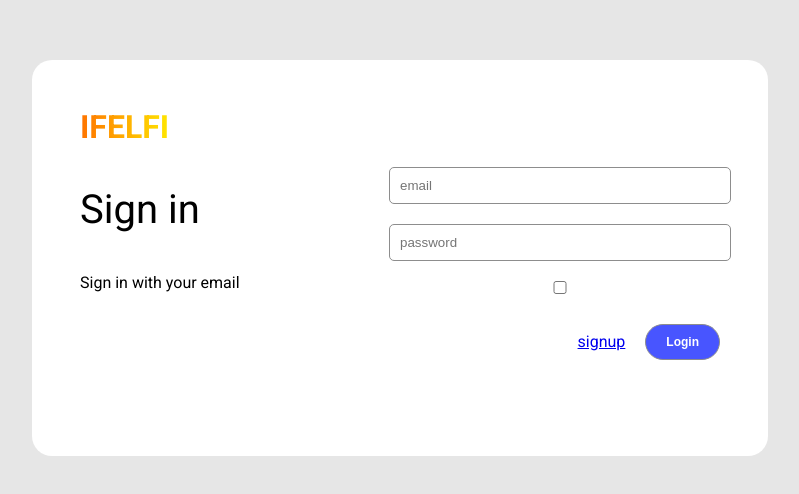
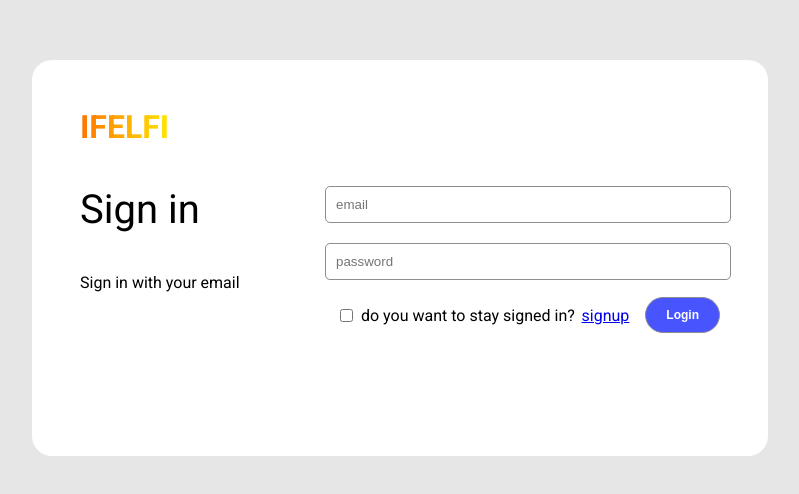
Before and after one commit to IFELFI/ifauth-front, a SvelteKit app: page /signin in a window 1280 px wide. Shown: the part 142-636 px from the top of the page, without its empty margins (240-1039 px from the left). Built offline with nearby package versions, Linux system fonts and the light colour scheme; no server answers.

Commit message:
Refactor component and type names for consistency

```diff
--- a/src/app.css
+++ b/src/app.css
@@ -19,24 +19,39 @@ form {
 }
 
 form > input {
-  margin: 10px 0;
+  margin: 10px;
   padding: 10px;
   width: 100%;
   border: var(--border);
   border-radius: 5px;
 }
 
-.button-container {
+.bottomContainer {
   display: flex;
-  margin-top: 20px;
+  flex-direction: row;
+  width: 100%;
+}
+
+.checkBoxContainer {
+  display: flex;
+  flex-direction: row;
+  align-items: left;
+  width: 100%;
+}
+
+.checkBoxContainer > input {
+  margin-right: 0.5rem;
+}
+
+.buttonContainer {
+  display: flex;
   flex-direction: row;
   align-items: center;
   justify-content: right;
-  width: 100%;
 }
 
-.button-container > .btn {
-  margin-left: 20px;
+.buttonContainer > .btn {
+  margin-left: 1rem;
 }
 
 .btn {
--- a/src/lib/components/Alert.svelte
+++ b/src/lib/components/Alert.svelte
@@ -19,7 +19,7 @@
 
 <div>
   {#if $isActivated}
-      <div class={`alert-box ${type}`} in:receive={{key:1}} out:send={{key:1}}>
+      <div class={`alertCox ${type}`} in:receive={{key:1}} out:send={{key:1}}>
         <p>
           {message}
         </p>
@@ -28,7 +28,7 @@
 </div>
 
 <style>
-  .alert-box {
+  .alertCox {
     padding: 1rem;
     background-color: grey;
     border-radius: 10px;
--- a/src/lib/components/Auth.svelte
+++ b/src/lib/components/Auth.svelte
@@ -2,44 +2,44 @@
 	import Logo from "./Logo.svelte";
 </script>
 
-<div class="auth-container">
-  <div class="info-container">
+<div class="authContainer">
+  <div class="infoContainer">
     <Logo size={'2rem'}/>
     <div class="info">
-      <div class="path-container">
+      <div class="pathContainer">
         <slot name="path" />
       </div>
-      <div class="guide-container">
+      <div class="guideContainer">
         <slot name="guide" />
       </div>
-      <div class="alert-container">
+      <div class="alertContainer">
         <slot name="alert" />
       </div>
     </div>
   </div>
-  <div class="form-container">
+  <div class="formContainer">
     <slot name="form"/>
   </div>
 </div>
 
 <style>
-  .info-container {
+  .infoContainer {
     display: flex;
     flex-direction: column;
   }
-  .path-container {
+  .pathContainer {
     font-size: 2.5rem;
   }
-  .guide-container {
+  .guideContainer {
     font-size: 1rem;
   }
-  .form-container {
+  .formContainer {
     flex-direction: column;
     align-self: center;
   }
-  .auth-container {
+  .authContainer {
     display: grid;
-    grid-template-columns: 1fr 1fr;
+    grid-template-columns: 1fr 1.5fr;
     width: clamp(400px, 50%, 1000px);
     min-height: 300px;
     padding: 3rem;
@@ -47,7 +47,7 @@
     background-color: white;
     justify-content: center;
   }
-  .alert-container {
+  .alertContainer {
     position: absolute;
     bottom: 0;
     right: 0;
--- a/src/lib/components/Profile.svelte
+++ b/src/lib/components/Profile.svelte
@@ -13,41 +13,41 @@
 </script>
 
 {#if profile}
-<div class="profile-container">
-  <div class='card-container'>
-    <div class="image-container">
+<div class="profileContainer">
+  <div class='cardContainer'>
+    <div class="imageContainer">
       <img src={profile.imageUrl ?? defaultImage} alt="Not Found"/>
       <div class="middle">
         <div class="text">change image</div>
       </div>
     </div>
-    <div class="info-container">
+    <div class="infoContainer">
       <div class="info-title">
         nickname
       </div>
-      <div class="info-text">
+      <div class="infoText">
         {profile.nickname}
       </div>
-      <div class="info-title">
+      <div class="infoTitle">
         email
       </div>
-      <div class="info-text">
+      <div class="infoText">
         {profile.email}
       </div>
-      <div class="info-title">
+      <div class="infoTitle">
         joined
       </div>
-      <div class="info-text">
+      <div class="infoText">
         {new Intl.DateTimeFormat($language, {
           year: 'numeric',
           month: 'long',
           day: 'numeric'
         }).format(Date.parse(profile.joinDate))}
       </div>
-      <div class="info-title">
+      <div class="infoTitle">
         updated
       </div>
-      <div class="info-text">
+      <div class="infoText">
         {new Intl.DateTimeFormat($language, {
           year: 'numeric',
           month: 'long',
@@ -67,7 +67,7 @@
 {/if}
 
 <style>
-  .profile-container {
+  .profileContainer {
     display: flex;
     flex-direction: column;
     justify-content: center;
@@ -75,7 +75,7 @@
     width: 100%;
     height: 100%;
   }
-  .card-container {
+  .cardContainer {
     display: grid;
     grid-template-columns: 1fr 1fr;
     justify-items: center;
@@ -88,7 +88,7 @@
     margin-bottom: 2rem;
   }
 
-  .image-container {
+  .imageContainer {
     display: flex;
     position: relative;
     flex-direction: column;
@@ -96,7 +96,7 @@
     align-items: center;
   }
 
-  .image-container img {
+  .imageContainer img {
     width: 300px;
     height: 300px;
     border-radius: 50%;
@@ -116,16 +116,16 @@
     text-align: center;
   }
 
-  .image-container:hover img {
+  .imageContainer:hover img {
     cursor: pointer;
     filter: brightness(0.8);
   }
 
-  .image-container:hover .middle {
+  .imageContainer:hover .middle {
     opacity: 1;
   }
 
-  .text{
+  .text {
     opacity: 0.8;
     padding: 10px;
     border-radius: 20px;
@@ -134,24 +134,24 @@
     background-color: var(--button-color);
   }
 
-  .info-container {
+  .infoContainer {
     display: grid;
     grid-template-columns: 0.5fr 1fr;
     width: 80%;
     row-gap: 1rem;
   }
 
-  .info-title {
+  .infoTitle {
     font-size: 1.25rem;
     text-transform: capitalize;
     margin-right: 1rem;
   }
 
-  .info-title::after {
+  .infoTitle::after {
     content: ':';
   }
 
-  .info-text {
+  .infoText {
     font-size: 0.8rem;
     border: 1px solid gray;
     align-content: center;
--- a/src/routes/+layout.svelte
+++ b/src/routes/+layout.svelte
@@ -1,10 +1,10 @@
 <script lang="ts">
 	import { writable } from 'svelte/store';
 	import '../app.css';
-  import type { layoutData } from './$types';
+  import type { LayoutData } from './$types';
   import { setContext } from 'svelte';
 
-  export let data: layoutData;
+  export let data: LayoutData;
 
   const language = writable<string>('ko');
 
--- a/src/routes/+page.svelte
+++ b/src/routes/+page.svelte
@@ -1,9 +1,9 @@
 <script lang="ts">
   import Logo from '$lib/components/Logo.svelte';
 	import Profile from '$lib/components/Profile.svelte';
-	import type { pageData } from './$types';
+	import type { MainPageData } from './$types';
 
-  export let data: pageData;
+  export let data: MainPageData;
 </script>
 
 <div class="container">
--- a/src/routes/signin/+page.server.ts
+++ b/src/routes/signin/+page.server.ts
@@ -3,12 +3,33 @@ import { signin } from '$lib/api/auth.js';
 import { errorHandler } from '$lib/api/errorHandler.js';
 import { code } from '$lib/store.js';
 import { fail, redirect } from '@sveltejs/kit';
+import type { SigninPageServerLoad } from '../$types.js';
+
+export const load: SigninPageServerLoad = async ({ cookies, url }) => {
+	const redirectUrl = url.searchParams.get('redirectUrl');
+	if (cookies.get('autoLogin')) {
+		const response = await signin.auto();
+		if (response.status === 200) {
+			const body = await response.json();
+			if (!body.code) {
+				return;
+			}
+			code.set(body.code);
+			if (redirectUrl) {
+				redirect(302, `${redirectUrl}?code=${body.code}`);
+			} else {
+				redirect(302, HOME_URL);
+			}
+		}
+	}
+};
 
 export const actions = {
 	local: async ({ request }: { request: Request }) => {
 		const data = await request.formData();
 		const email = data.get('email')?.toString();
 		const password = data.get('password')?.toString();
+		const autoLogin = data.get('autoLogin')?.toString();
 		const redirectUrl = data.get('redirectUrl')?.toString();
 
 		if (!email || !password) {
@@ -17,7 +38,7 @@ export const actions = {
 			});
 		}
 
-		const response = await signin.local(email, password);
+		const response = await signin.local(email, password, autoLogin === 'on');
 
 		if (response.status === 200) {
 			const body = await response.json();
@@ -32,8 +53,9 @@ export const actions = {
 
 			if (redirectUrl) {
 				redirect(302, `${redirectUrl}?code=${body.code}`);
+			} else {
+				redirect(302, HOME_URL);
 			}
-			redirect(302, HOME_URL);
 		}
 
 		return errorHandler(response);
--- a/src/routes/signin/+page.svelte
+++ b/src/routes/signin/+page.svelte
@@ -20,10 +20,17 @@
   <form slot="form" method="POST" action="?/local">
     <input type="text" placeholder="email" name="email" required />
     <input type="password" placeholder="password" name="password" required />
-    <input type="checkbox">
-    <div class="button-container">
-      <a href="signup">signup</a>
-      <button type="submit" class="btn">Login</button>
+    <div class="bottomContainer">
+      <div class="checkBoxContainer">
+        <input type="checkbox" name="autoLogin">
+        <p >
+          do you want to stay signed in?
+        </p>
+      </div>
+      <div class="buttonContainer">
+        <a href="signup">signup</a>
+        <button type="submit" class="btn">Login</button>
+      </div>
     </div>
     <input type="hidden" name="redirectUrl" value={redirectUrl} />
   </form>
```
Also changed, not shown: src/routes/$types.ts (+12 -4 lines), src/routes/+page.server.ts (+4 -4 lines).
